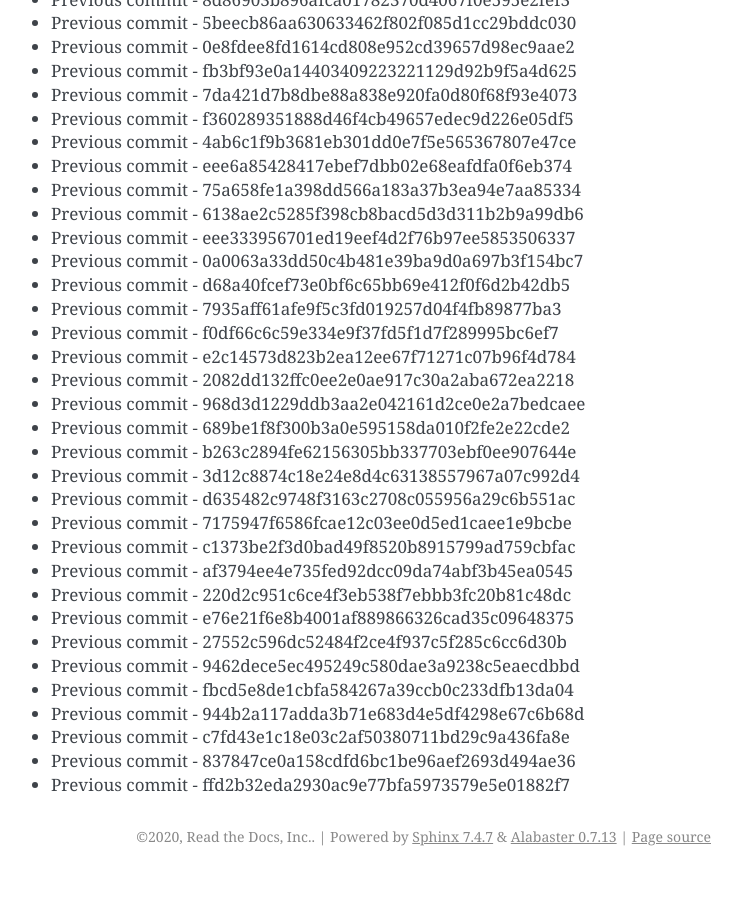
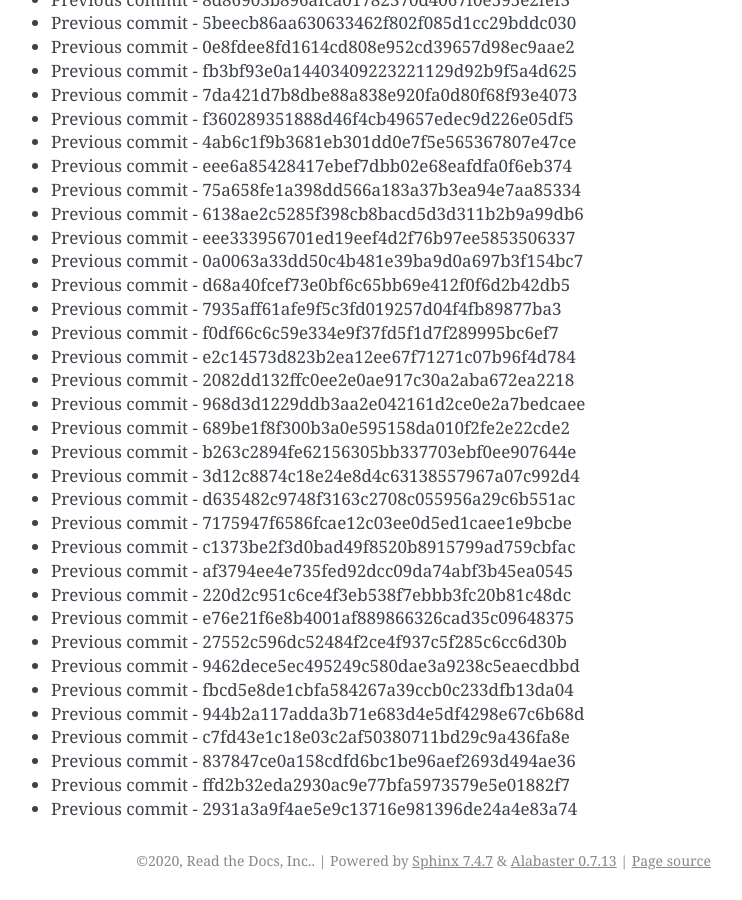
Before and after one commit to readthedocs/rtd-git-stresstest, a Sphinx documentation site: the page built from docs/updates.rst, in a window 1280 px wide and 900 px high, scrolled down 31568 px. Shown: the whole window, without its empty margins (399-1141 px from the left). Built offline with Sphinx 7.4.7, drawn with Linux system fonts in a browser that asks for light colours; before the commit the page ends 32444 px from its top, so only the background shows below that.

Commit message:
Generating commit from previous: 2931a3a9f4ae5e9c13716e981396de24a4e83a74

```diff
--- a/docs/updates.rst
+++ b/docs/updates.rst
@@ -1358,3 +1358,4 @@ It can be tested for any performance characteristics.
 * Previous commit - c7fd43e1c18e03c2af50380711bd29c9a436fa8e
 * Previous commit - 837847ce0a158cdfd6bc1be96aef2693d494ae36
 * Previous commit - ffd2b32eda2930ac9e77bfa5973579e5e01882f7
+* Previous commit - 2931a3a9f4ae5e9c13716e981396de24a4e83a74
```
